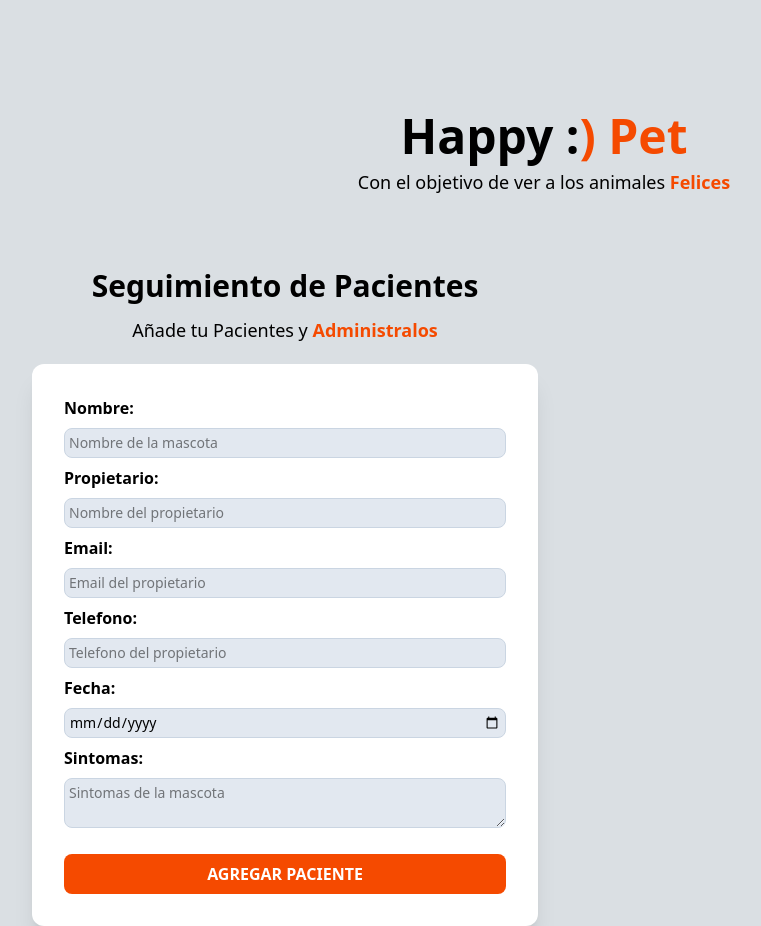
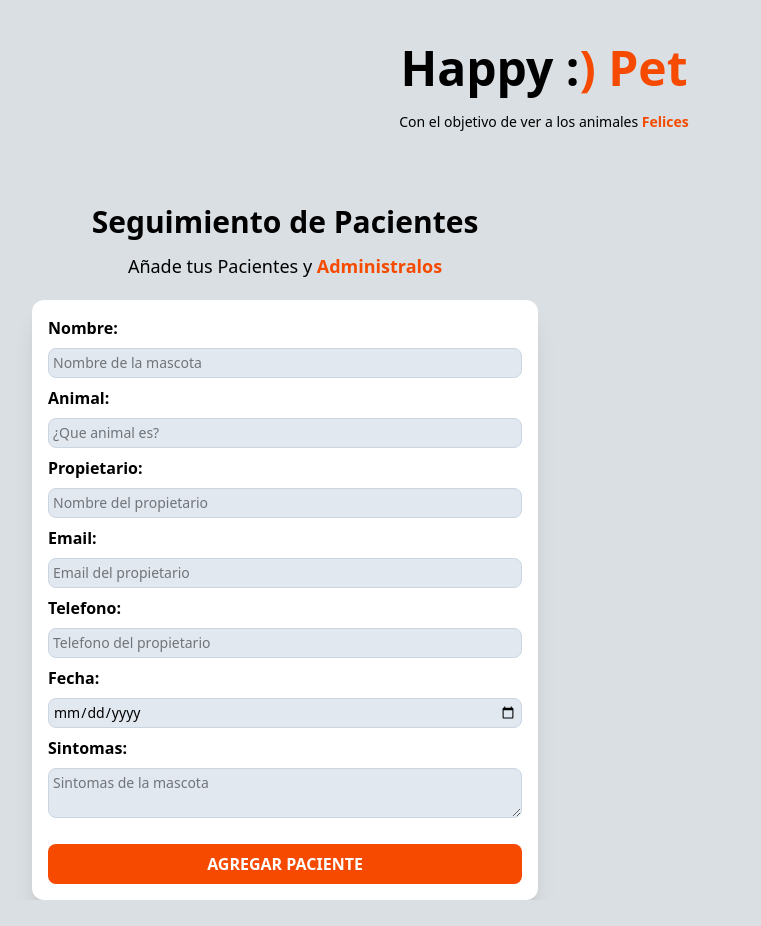
Before and after one commit to andremartingarcialopez/happy-pets, a React (Vite) app: page / in a window 1280 px wide. Shown: the whole page, without its empty margins (96-857 px from the left). After the commit the page ends 900 px from the top, so only its background shows below. Built offline with nearby package versions, Linux system fonts and the light colour scheme.

Commit message:
Validacion de formualrio

```diff
--- a/src/App.tsx
+++ b/src/App.tsx
@@ -5,9 +5,9 @@ function App() {
   return (
     <>
       <header className="p-8">
-        <div className="mx-auto max-w-5xl flex flex-col space-y-2 justify-center items-center md:mt-20 md:mb-10">
+        <div className="mx-auto max-w-5xl flex flex-col space-y-2 justify-center items-center md:mt-3 md:mb-10">
           <h1 className="text-2xl md:text-5xl font-bold">Happy :<span className="text-orange-600">) Pet</span></h1>
-          <p className="text-lg">Con el objetivo de ver a los animales <span className="text-orange-600 font-semibold">Felices</span></p>
+          <p className="text-sm mt-3">Con el objetivo de ver a los animales <span className="text-orange-600 font-semibold">Felices</span></p>
         </div>
       </header>
 
--- a/src/components/Form.tsx
+++ b/src/components/Form.tsx
@@ -1,43 +1,93 @@
+import { useState } from "react"
+import type { Patient } from "../types/types"
+import { MessageError } from "./MessageError";
 
 export function Form() {
+
+    const [error,setError] = useState("")
+    const [patient, setPatient] = useState<Patient>({
+        namePet: "",
+        typePet: "",
+        owner: "",
+        email: "",
+        phone: "",
+        date: "",
+        symptoms: ""
+    });
+
+    function handleChange(e: React.ChangeEvent<HTMLInputElement> | React.ChangeEvent<HTMLTextAreaElement>) {
+
+        setPatient({ ...patient, [e.target.id]: e.target.value })
+    }
+
+    function handleSubmit(e: React.FormEvent<HTMLFormElement>) {
+        e.preventDefault();
+
+        const trimPatient = Object.fromEntries(
+            Object.entries(patient).map(function ([key, value]) {
+                return [key, value.trim()]
+            })
+        );
+
+        if (Object.values(trimPatient).includes("")) {
+            setError("Todos los campos son obligatorios");
+            setTimeout(() => {
+                setError("")
+            }, 3000);
+            return
+        }
+
+
+        console.log("Agregando...")
+    }
+
     return (
         <>
             <div className="flex flex-col justify-center items-center space-y-3 mb-5">
                 <h2 className="text-xl md:text-3xl font-bold">Seguimiento de Pacientes</h2>
-                <p className="md:text-lg">Añade tu Pacientes y <span className="font-semibold text-orange-600">Administralos</span></p>
+                <p className="md:text-lg">Añade tus Pacientes y <span className="font-semibold text-orange-600">Administralos</span></p>
             </div>
-            <form className="p-8 rounded-xl bg-white shadow-xl">
+            <form onSubmit={handleSubmit} className="p-4 rounded-xl bg-white shadow-xl">
                 <div>
                     <label htmlFor="namePet" className="font-semibold">Nombre:</label>
-                    <input type="text" id="namePet" className="border border-slate-300 w-full bg-slate-200 rounded-lg my-2 p-1 text-sm" placeholder="Nombre de la mascota" />
+                    <input type="text" id="namePet" className="border border-slate-300 w-full bg-slate-200 rounded-lg my-2 p-1 text-sm" placeholder="Nombre de la mascota" value={patient.namePet} onChange={handleChange} />
+                </div>
+
+                <div>
+                    <label htmlFor="typePet" className="font-semibold">Animal:</label>
+                    <input type="text" id="typePet" className="border border-slate-300 w-full bg-slate-200 rounded-lg my-2 p-1 text-sm" placeholder="¿Que animal es?" value={patient.typePet} onChange={handleChange} />
                 </div>
 
                 <div>
                     <label htmlFor="owner" className="font-semibold">Propietario:</label>
-                    <input type="text" id="owner" className="border border-slate-300 w-full bg-slate-200 rounded-lg my-2 p-1 text-sm" placeholder="Nombre del propietario" />
+                    <input type="text" id="owner" className="border border-slate-300 w-full bg-slate-200 rounded-lg my-2 p-1 text-sm" placeholder="Nombre del propietario" value={patient.owner} onChange={handleChange} />
                 </div>
 
                 <div>
                     <label htmlFor="email" className="font-semibold">Email:</label>
-                    <input type="email" id="email" className="border border-slate-300 w-full bg-slate-200 rounded-lg my-2 p-1 text-sm" placeholder="Email del propietario" />
+                    <input type="email" id="email" className="border border-slate-300 w-full bg-slate-200 rounded-lg my-2 p-1 text-sm" placeholder="Email del propietario" value={patient.email} onChange={handleChange} />
                 </div>
 
                 <div>
                     <label htmlFor="phone" className="font-semibold">Telefono:</label>
-                    <input type="tel" id="phone" className="border border-slate-300 w-full bg-slate-200 rounded-lg my-2 p-1 text-sm" placeholder="Telefono del propietario" />
+                    <input type="tel" id="phone" className="border border-slate-300 w-full bg-slate-200 rounded-lg my-2 p-1 text-sm" placeholder="Telefono del propietario" value={patient.phone} onChange={handleChange} />
                 </div>
 
                 <div>
                     <label htmlFor="date" className="font-semibold">Fecha:</label>
-                    <input type="date" id="date" className="border border-slate-300 w-full bg-slate-200 rounded-lg my-2 p-1 text-sm" />
+                    <input type="date" id="date" className="border border-slate-300 w-full bg-slate-200 rounded-lg my-2 p-1 text-sm" value={patient.date} onChange={handleChange} />
                 </div>
 
                 <div>
                     <label htmlFor="symptoms" className="font-semibold">Sintomas:</label>
-                    <textarea className="border border-slate-300 w-full bg-slate-200 rounded-lg my-2 p-1 text-sm" id="symptoms" placeholder="Sintomas de la mascota"></textarea>
+                    <textarea className="border border-slate-300 w-full bg-slate-200 rounded-lg my-2 p-1 text-sm" id="symptoms" placeholder="Sintomas de la mascota" value={patient.symptoms} onChange={handleChange}></textarea>
                 </div>
 
                 <input className="mt-3 bg-orange-600 w-full text-center text-white font-semibold uppercase p-2 rounded-lg hover:bg-orange-700 cursor-pointer active:bg-orange-600" type="submit" value={"Agregar Paciente"} />
+
+                {error && <MessageError
+                error = {error}
+                />}
             </form>
         </>
     )
--- /dev/null
+++ b/src/components/MessageError.tsx
@@ -0,0 +1,9 @@
+export type MessageErrorProps = {
+    error: string
+}
+
+export function MessageError({ error }: MessageErrorProps) {
+    return (
+        <p className="p-1 mt-3 text-center uppercase text-white font-semibold bg-red-700 rounded-lg">{error}</p>
+    )
+}
--- /dev/null
+++ b/src/reducers/patient-reducer.tsx
@@ -0,0 +1,4 @@
+import type { Patient } from "../types/types"
+
+export type PatientActions =
+{type: "add-patient", payload: {patient: Patient}}
--- /dev/null
+++ b/src/types/types.tsx
@@ -0,0 +1,9 @@
+export type Patient = {
+    namePet: string;
+    typePet:string;
+    owner: string;
+    email: string;
+    phone: string;
+    date: string;
+    symptoms: string;
+}
```
